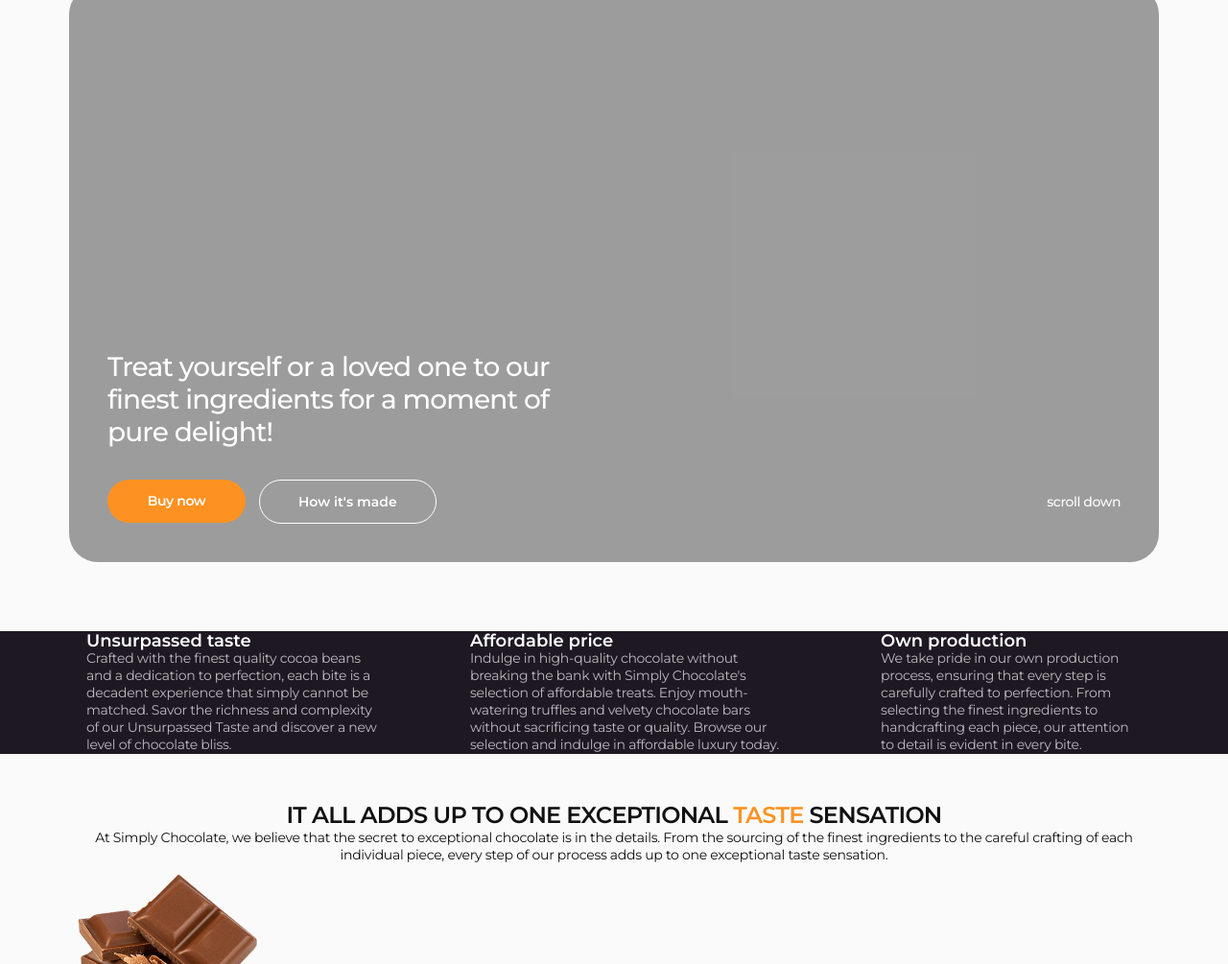
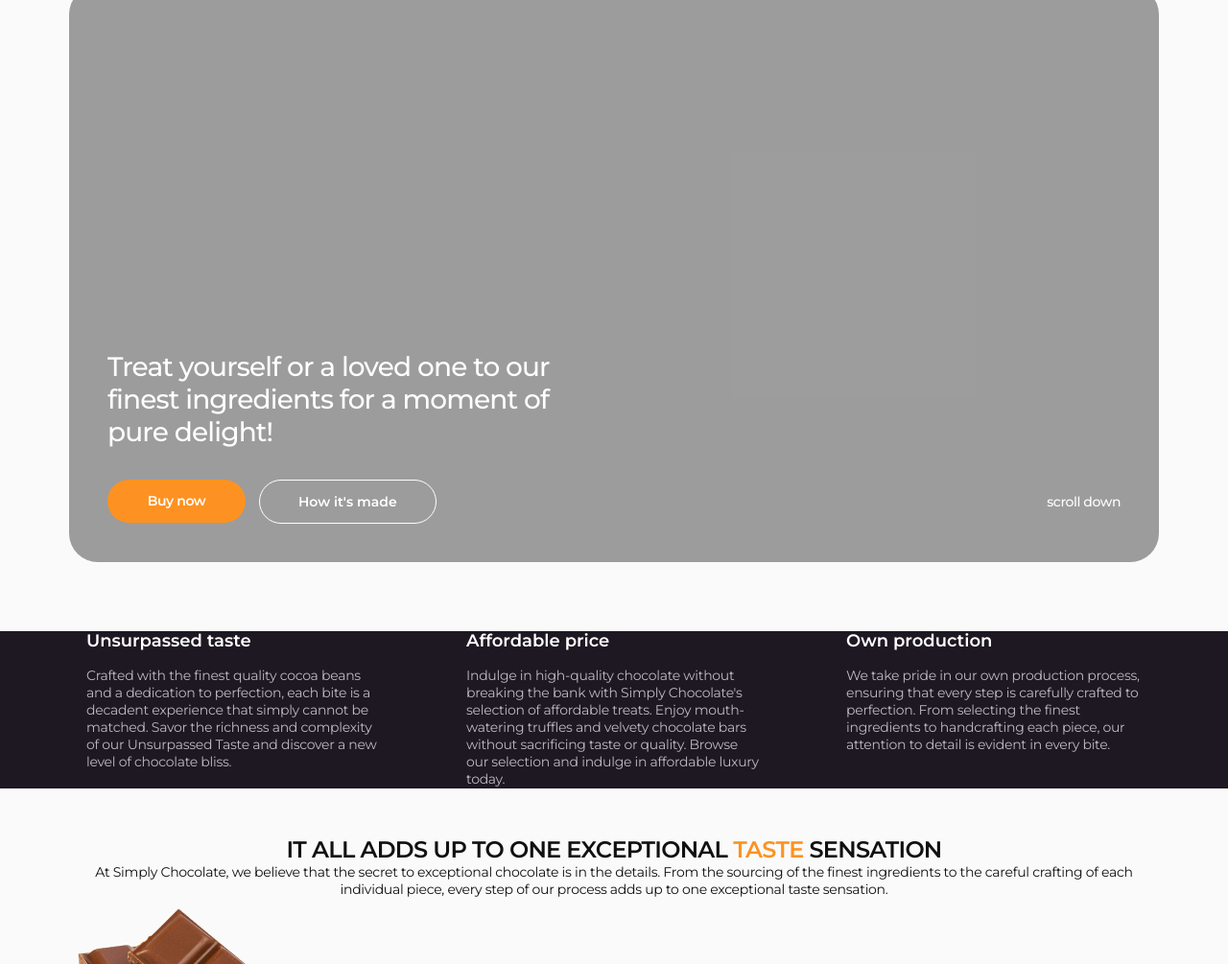
Before and after one commit to KiraKostina/html-css-101, a plain HTML site: page index.html in a window 1280 px wide. Shown: the part 95-1100 px from the top of the page at 96% size. Drawn offline with nearby package versions, Linux system fonts and the light colour scheme.

Commit message:
Update css.styles

```diff
--- a/css/styles.css
+++ b/css/styles.css
@@ -207,9 +207,13 @@ body {
   gap: 88px;
 }
 
+.benefits-list-item {
+  width: calc((100% - 2 * 88px) / 3);
+}
 .benefits-list-title {
   font-size: 18px;
   font-weight: 600;
+  margin-bottom: 18px;
   color: #fff;
 }
 
```
